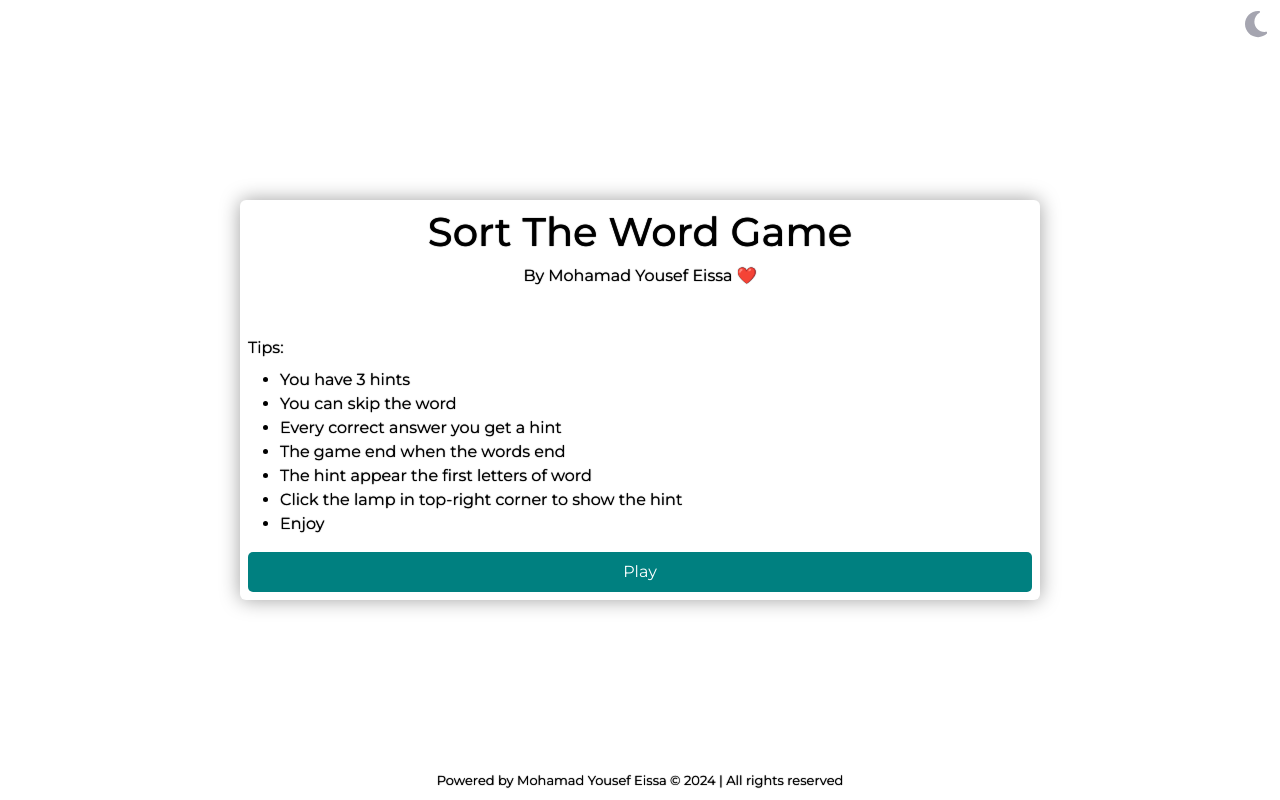
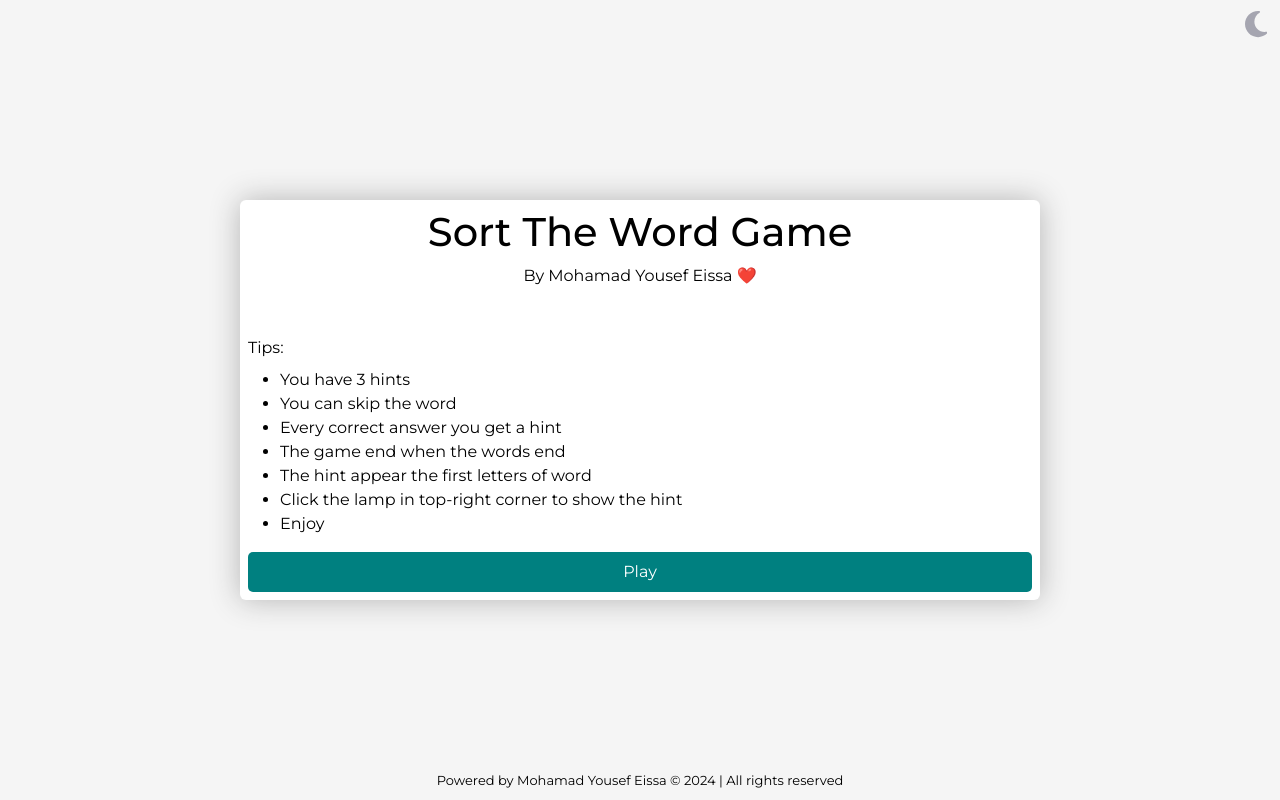
Before and after one commit to MohamadYousefEissa/Sort-The-Word, a Vue app: page / in a window 1280 px wide. Built offline with nearby package versions, Linux system fonts and the light colour scheme.

Commit message:
change a color styling ex :hint,bg

```diff
--- a/src/main.css
+++ b/src/main.css
@@ -1,7 +1,8 @@
 :root {
-  --main-bg: rgb(40, 40, 40);
+  --main-bg: rgb(30, 30, 30);
   --sec-bg: rgb(65, 65, 65);
   --box-bg: rgb(24, 24, 24);
+  --box-bg: #111;
 
   --main-clr: #fff;
   --el-clr: #fff;
@@ -31,16 +32,18 @@ body {
   transition: background-color 0.3s;
 }
 html[data-theme='light'] {
-  --main-bg: #fff;
+  --main-bg: whitesmoke;
+  --sec-bg: linear-gradient(45deg, #00f260, #0575e6);
   --sec-bg: teal;
   --box-bg: #fff;
 
   --main-clr: black;
   --sec-clr: black;
-  text-shadow: 0 0 1px black;
+  --hint-letters-clr: rgb(255, 0, 179);
+  --hint-reminder-clr: #0575e6;
 }
 html[data-theme='light'] .container {
-  box-shadow: 0 0 20px rgb(160, 160, 160);
+  box-shadow: 0 0 30px rgb(180, 180, 180);
 }
 
 .container {
```
